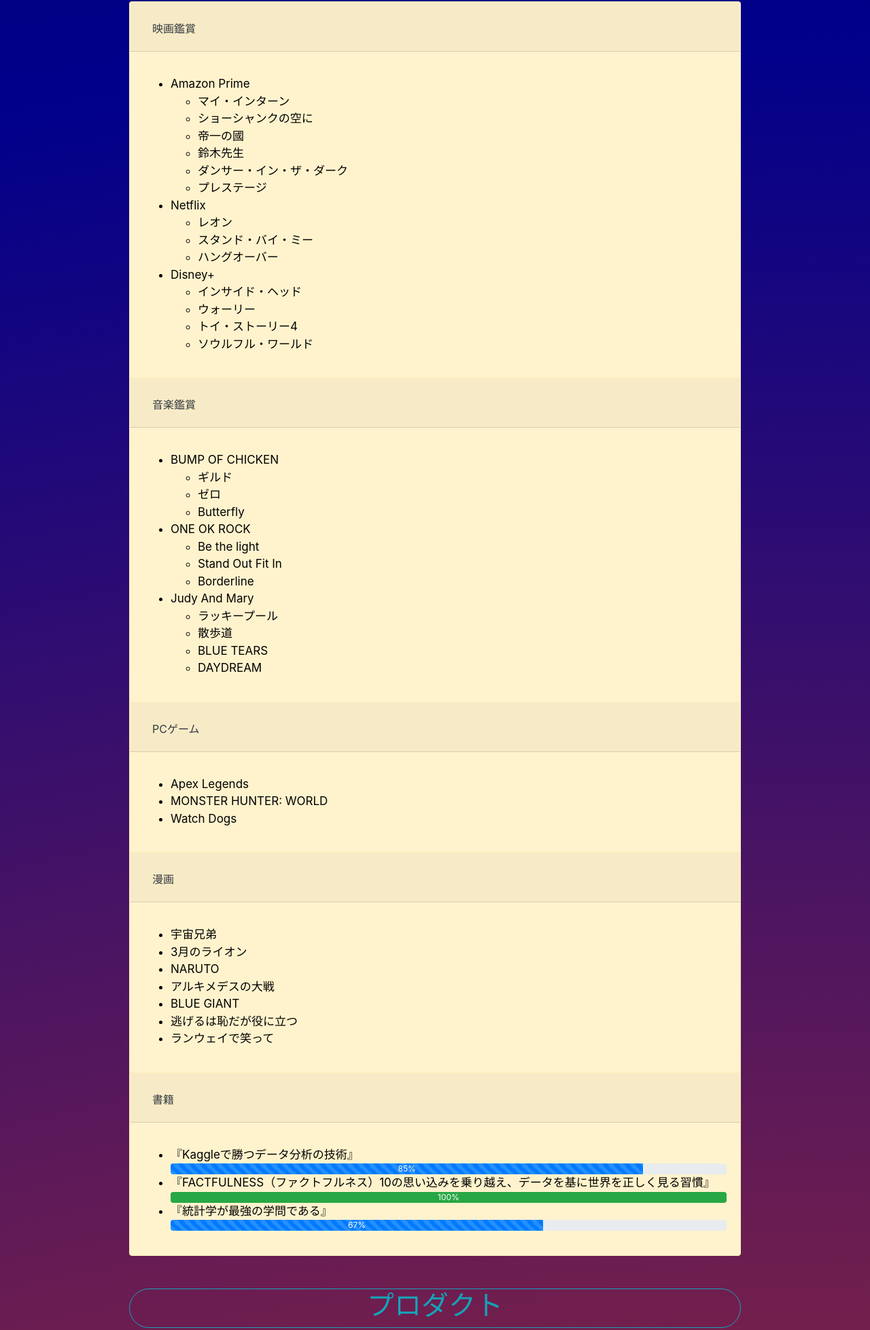
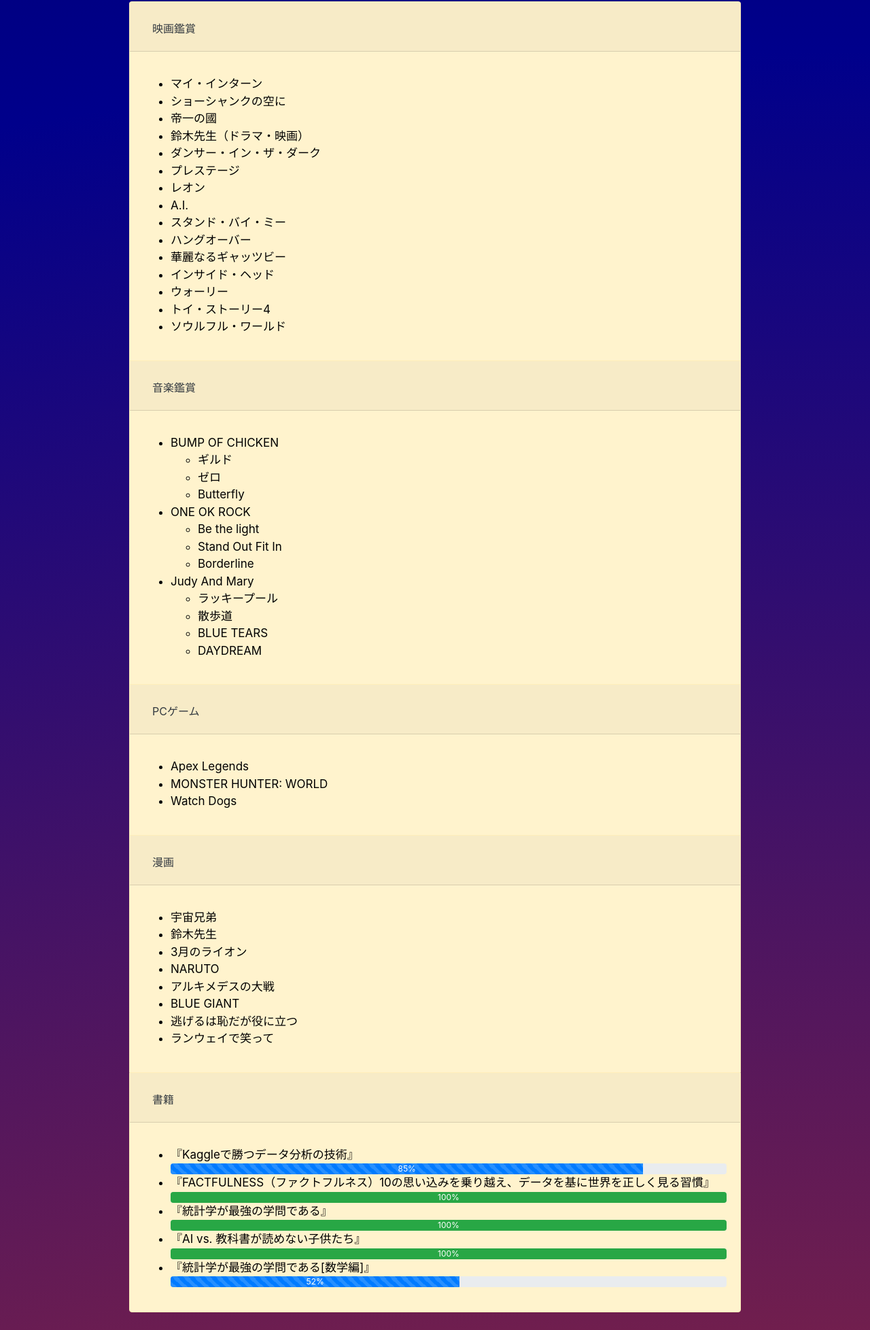
Before and after one commit to takeYY/takeyy.github.io, a plain HTML site: page index.html in a window 1280 px wide. Shown: the part 3046-5002 px from the top of the page at 68% size. Drawn offline with nearby package versions, Linux system fonts and the light colour scheme.

Commit message:
趣味：情報更新

```diff
--- a/index.html
+++ b/index.html
@@ -382,37 +382,21 @@
                 <p class='animation'>
                 <div class='show'>
                   <ul>
-                    <!--
-                      ### Amazon Prime
-                    -->
-                    <li>Amazon Prime</li>
-                    <ul>
                     <li>マイ・インターン</li>
                     <li>ショーシャンクの空に</li>
                     <li>帝一の國</li>
-                      <li>鈴木先生</li>
+                    <li>鈴木先生（ドラマ・映画）</li>
                     <li>ダンサー・イン・ザ・ダーク</li>
                     <li>プレステージ</li>
-                    </ul>
-                    <!--
-                      ### Netflix
-                    -->
-                    <li>Netflix</li>
-                    <ul>
                     <li>レオン</li>
+                    <li>A.I.</li>
                     <li>スタンド・バイ・ミー</li>
                     <li>ハングオーバー</li>
-                    </ul>
-                    <!--
-                      ### Disney+
-                    -->
-                    <li>Disney+</li>
-                    <ul>
+                    <li>華麗なるギャッツビー</li>
                     <li>インサイド・ヘッド</li>
                     <li>ウォーリー</li>
                     <li>トイ・ストーリー4</li>
                     <li>ソウルフル・ワールド</li>
-                    </ul>
                   </ul>
                 </div>
                 </p>
@@ -508,6 +492,7 @@
                 <div class='show'>
                   <ul>
                     <li>宇宙兄弟</li>
+                    <li>鈴木先生</li>
                     <li>3月のライオン</li>
                     <li>NARUTO</li>
                     <li>アルキメデスの大戦</li>
@@ -550,8 +535,18 @@
                     </div>
                     <li>『統計学が最強の学問である』</li>
                     <div class='progress'>
+                      <div class='progress-bar bg-success' role='progressbar' style='width: 100%;' aria-valuenow='100'
+                        aria-valuemin='0' aria-valuemax='100'>100%</div>
+                    </div>
+                    <li>『AI vs. 教科書が読めない子供たち』</li>
+                    <div class='progress'>
+                      <div class='progress-bar bg-success' role='progressbar' style='width: 100%;' aria-valuenow='100'
+                        aria-valuemin='0' aria-valuemax='100'>100%</div>
+                    </div>
+                    <li>『統計学が最強の学問である[数学編]』</li>
+                    <div class='progress'>
                       <div class='progress-bar progress-bar-striped progress-bar-animated' role='progressbar'
-                        style='width: 67%;' aria-valuenow='67' aria-valuemin='0' aria-valuemax='100'>67%</div>
+                        style='width: 52%;' aria-valuenow='100' aria-valuemin='0' aria-valuemax='52'>52%</div>
                     </div>
                   </ul>
                 </div>
```
Lines whose indentation alone changed are shown as unchanged.
